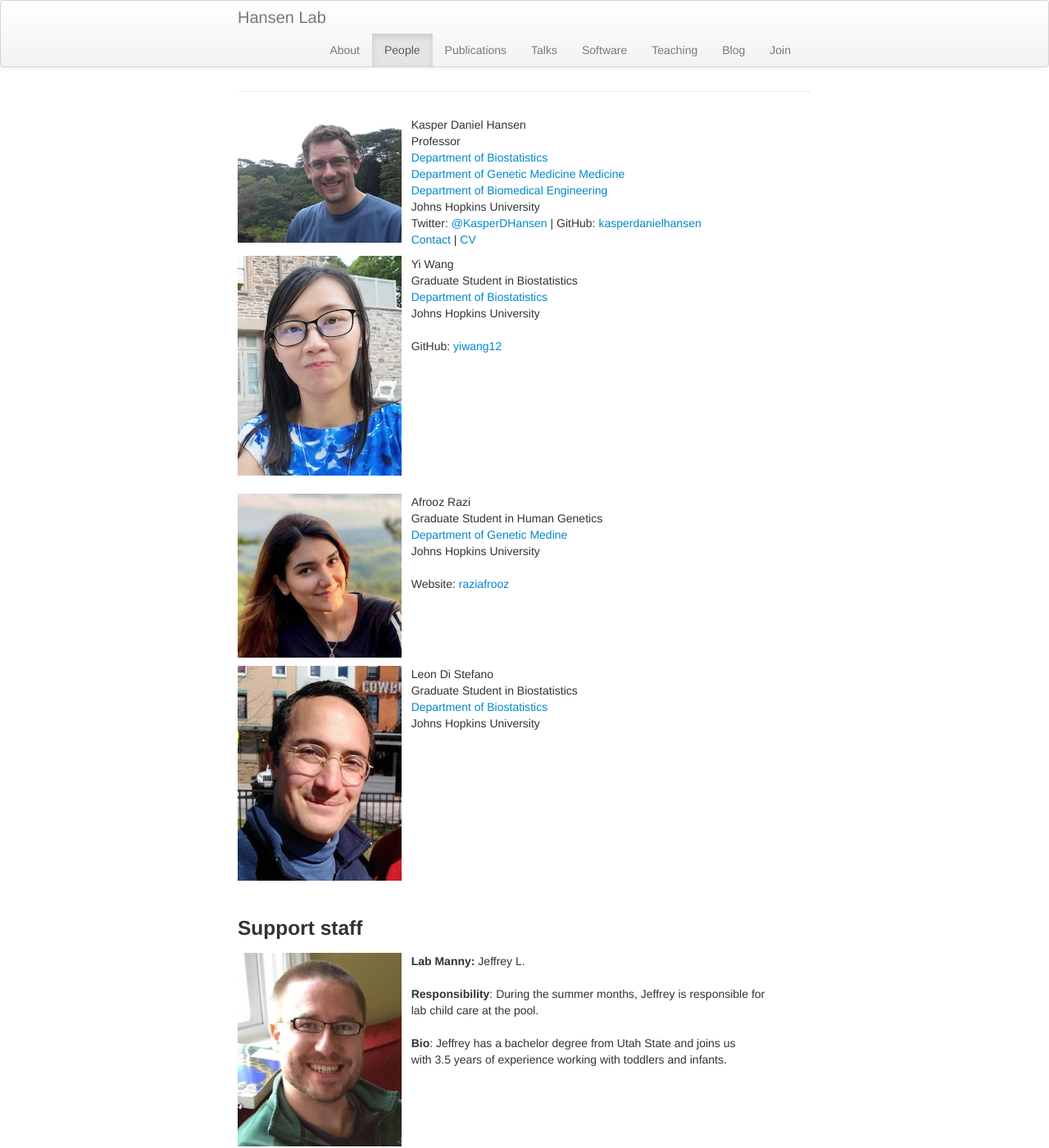
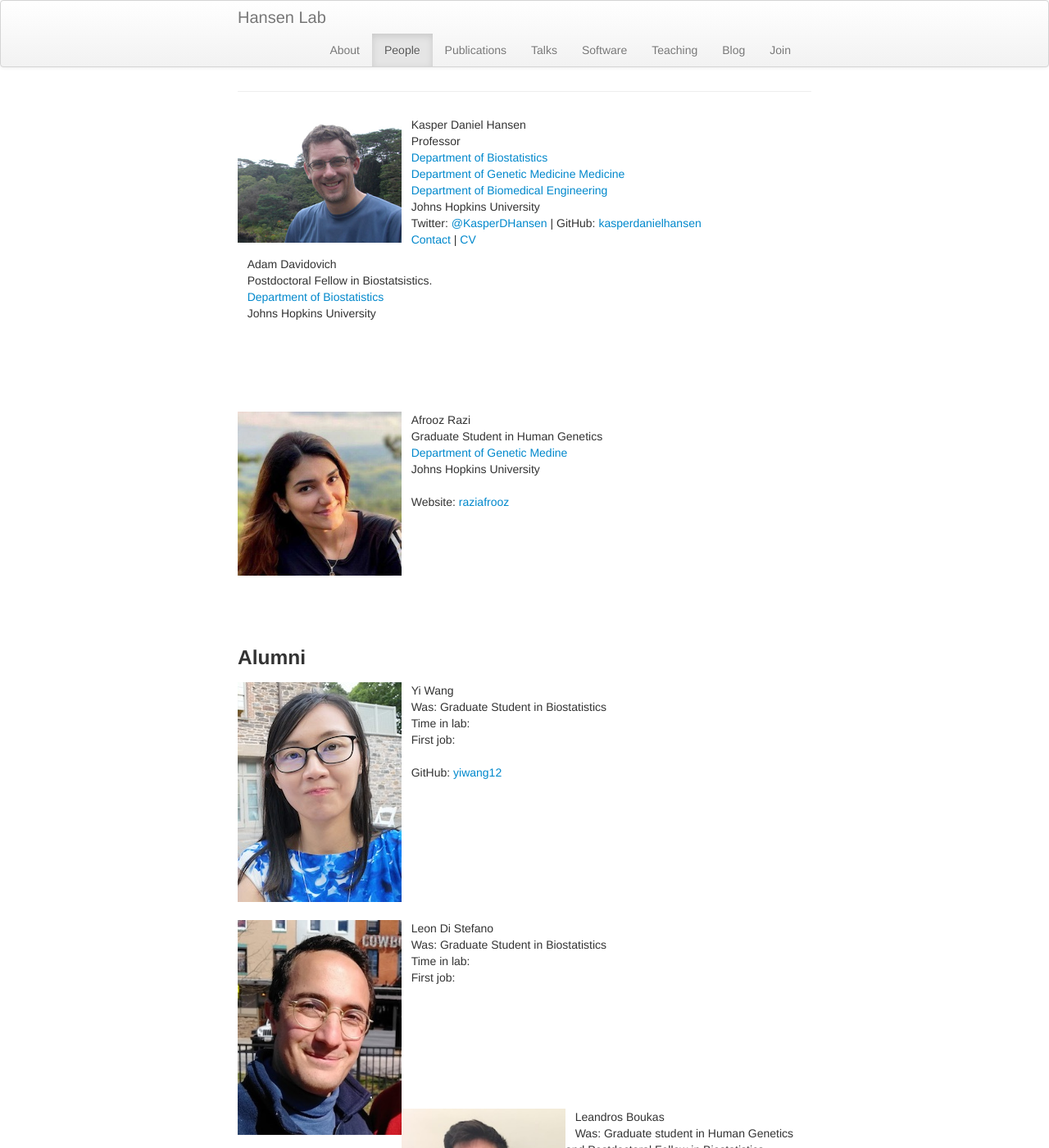
Before and after one commit to hansenlab/hansenlab.github.io, a Jekyll site: the page built from 01-people.md, in a window 1280 px wide and 1400 px high. Shown: the whole window at 82% size. Built offline with Jekyll 4.4.1, drawn with Linux system fonts in a browser that asks for light colours.

Commit message:
new picture

```diff
--- a/01-people.md
+++ b/01-people.md
@@ -17,14 +17,14 @@ permalink: "people.html"
 GitHub: [kasperdanielhansen](https://github.com/kasperdanielhansen)
 &nbsp;&nbsp;&nbsp;[Contact](index.html) | [CV](files/hansen_cv.pdf)
 
-<img alt="Yi Wang" align="left" src="media/people/yiwang.jpg">
-&nbsp;&nbsp;&nbsp;Yi Wang
-&nbsp;&nbsp;&nbsp;Graduate Student in Biostatistics
+&nbsp;&nbsp;&nbsp;Adam Davidovich
+&nbsp;&nbsp;&nbsp;Postdoctoral Fellow in Biostatsistics.
 &nbsp;&nbsp;&nbsp;[Department of Biostatistics](http://www.biostat.jhsph.edu)
 &nbsp;&nbsp;&nbsp;Johns Hopkins University
 <br>
-&nbsp;&nbsp;&nbsp;GitHub: [yiwang12](https://github.com/yiwang12)
-<br><br><br><br><br><br><br><br>
+&nbsp;&nbsp;&nbsp;
+<br><br><br><br>
+
 
 <img alt="Afrooz Razi" align="left" src="media/people/arazi.jpg" width="200">
 &nbsp;&nbsp;&nbsp;Afrooz Razi
@@ -35,29 +35,27 @@ GitHub: [kasperdanielhansen](https://github.com/kasperdanielhansen)
 &nbsp;&nbsp;&nbsp;Website: [raziafrooz](https://raziafrooz.github.io)
 <br><br><br><br>
 
-<img alt="Leon Di Stefano" align="left" src="media/people/ldistefano.jpg" width="200">
-&nbsp;&nbsp;&nbsp;Leon Di Stefano
-&nbsp;&nbsp;&nbsp;Graduate Student in Biostatistics
-&nbsp;&nbsp;&nbsp;[Department of Biostatistics](http://www.biostat.jhsph.edu)
-&nbsp;&nbsp;&nbsp;Johns Hopkins University
-<br><br><br><br><br><br><br>
-
 <br><br><br>
 
 
-### Support staff
+### Alumni
 
-<img alt="Jeffrey" align="left" src="media/people/jeffrey.jpg" width="200" height="200"/>
-&nbsp;&nbsp;&nbsp;<b>Lab Manny:</b> Jeffrey L.
-&nbsp;&nbsp;&nbsp;<br>
-&nbsp;&nbsp;&nbsp;<b>Responsibility</b>: During the summer months, Jeffrey is responsible for
-&nbsp;&nbsp;&nbsp;lab child care at the pool.
-&nbsp;&nbsp;&nbsp;<br>
-&nbsp;&nbsp;&nbsp;<b>Bio</b>: Jeffrey has a bachelor degree from Utah State and joins us
-&nbsp;&nbsp;&nbsp;with 3.5 years of experience working with toddlers and infants.
-<br><br><br><br><br>
+<img alt="Yi Wang" align="left" src="media/people/yiwang.jpg">
+&nbsp;&nbsp;&nbsp;Yi Wang
+&nbsp;&nbsp;&nbsp;Was: Graduate Student in Biostatistics
+&nbsp;&nbsp;&nbsp;Time in lab:
+&nbsp;&nbsp;&nbsp;First job:
+<br>
+&nbsp;&nbsp;&nbsp;GitHub: [yiwang12](https://github.com/yiwang12)
+<br><br><br><br><br><br><br><br>
 
-### Alumni
+<img alt="Leon Di Stefano" align="left" src="media/people/ldistefano.jpg" width="200">
+&nbsp;&nbsp;&nbsp;Leon Di Stefano
+&nbsp;&nbsp;&nbsp;Was: Graduate Student in Biostatistics
+&nbsp;&nbsp;&nbsp;Time in lab:
+&nbsp;&nbsp;&nbsp;First job:
+<br><br><br><br><br><br><br>
+
 
 <img alt="Leandros Boukas" align="left" src="media/people/lboukas.jpg" width="200" height="200"/>
 &nbsp;&nbsp;&nbsp;Leandros Boukas
```
Also changed, not shown: 02-pubs.md (+14 -6 lines), media/people/adavidovich.jpg (added).
